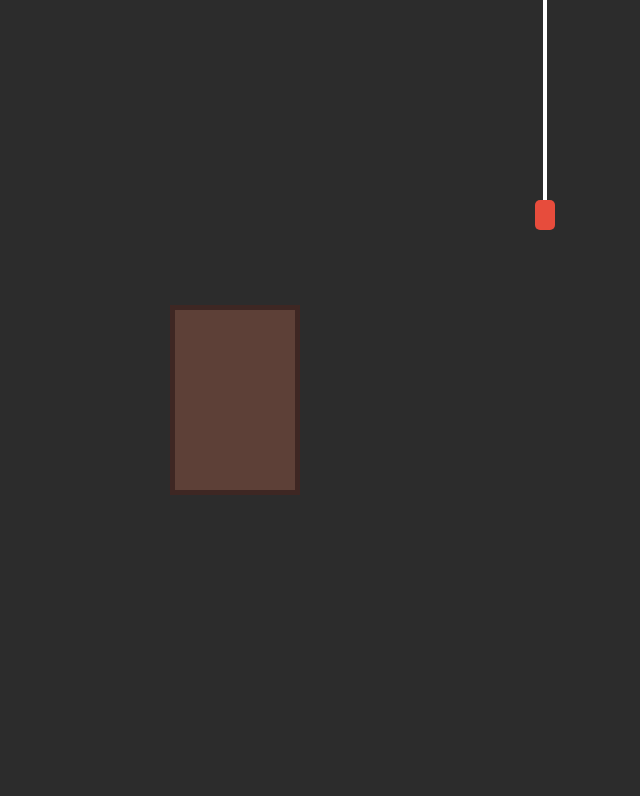
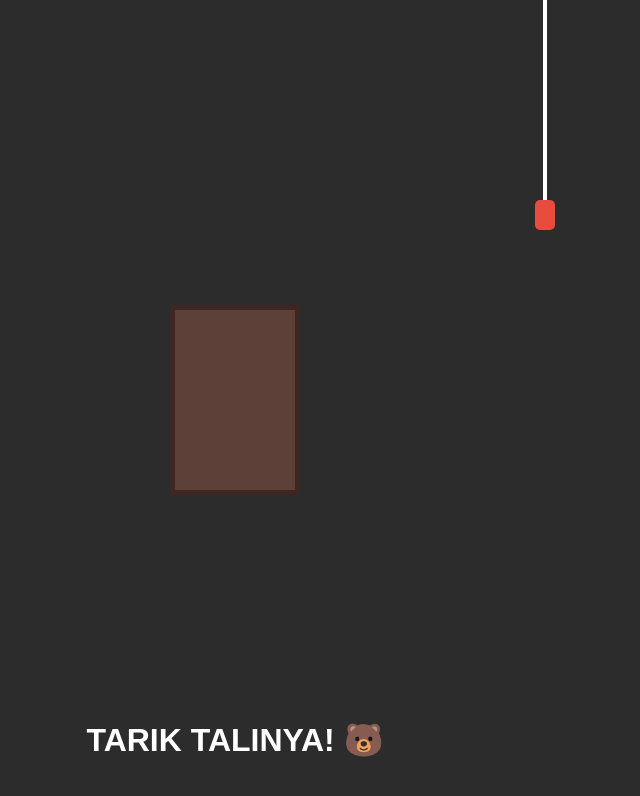
Before and after one commit to senyumanmio-boop/useless-beruang-web, a plain HTML site: page index.html in a window 1280 px wide. Shown: the whole page, without its empty margins (405-1045 px from the left). Drawn offline with Linux system fonts and the light colour scheme.

Commit message:
Update index.html

```diff
--- a/index.html
+++ b/index.html
@@ -7,8 +7,7 @@
     <link rel="stylesheet" href="style.css">
 </head>
 <body>
-    <div class="wall">
-
+    <div class="wall" id="wall">
         <div class="door-frame">
             <div class="bear" id="bear">
                 <div class="hand"></div>
@@ -16,13 +15,13 @@
             <div class="door-leaf"></div>
         </div>
 
-        <div class="pull-switch" id="switch-container">
+        <div class="pull-switch" id="switch-action">
             <div class="string" id="string"></div>
             <div class="knob"></div>
         </div>
 
+        <h1 class="instruction">TARIK TALINYA! 🐻</h1>
     </div>
-
     <script src="script.js"></script>
 </body>
 </html>
```
